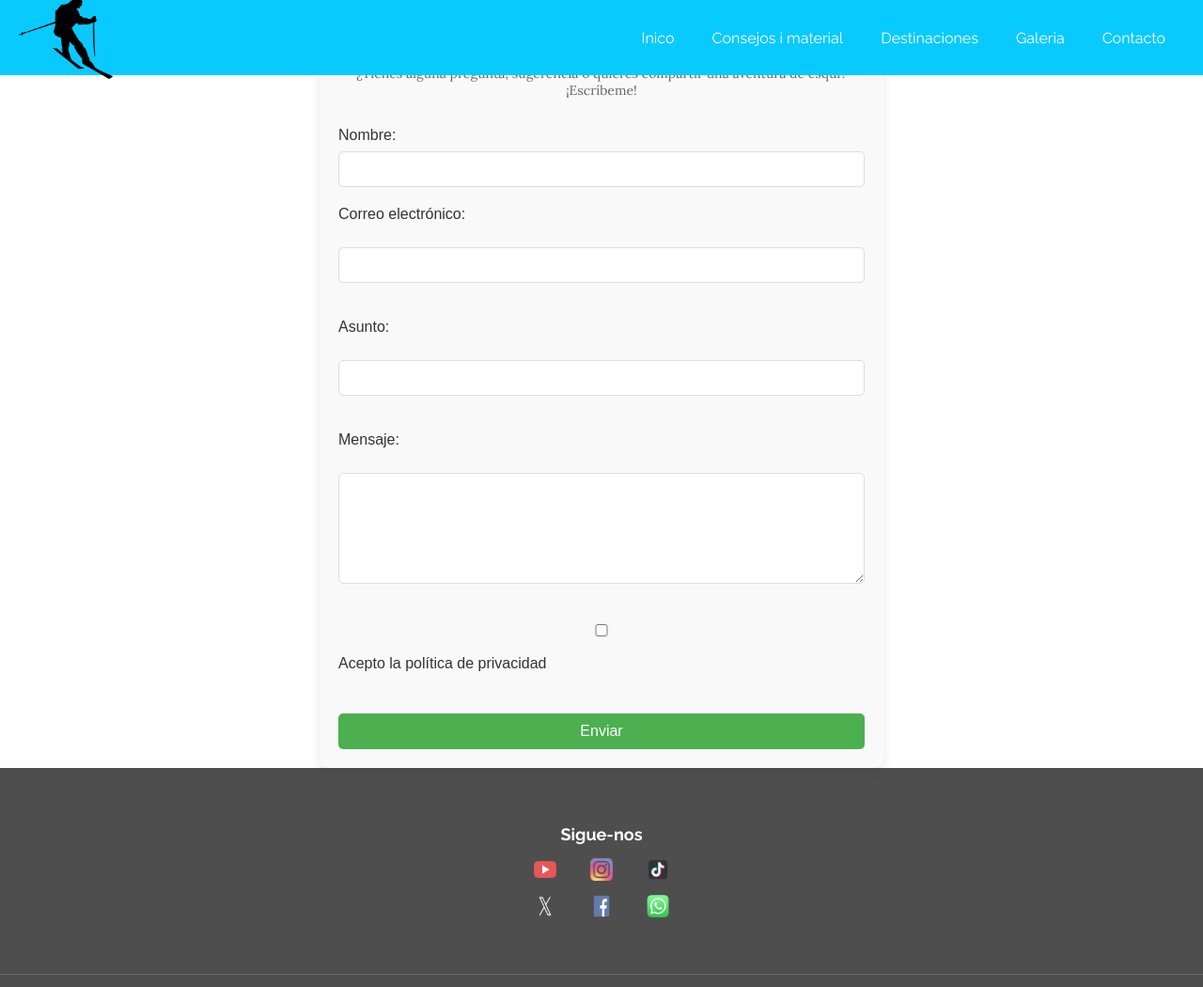
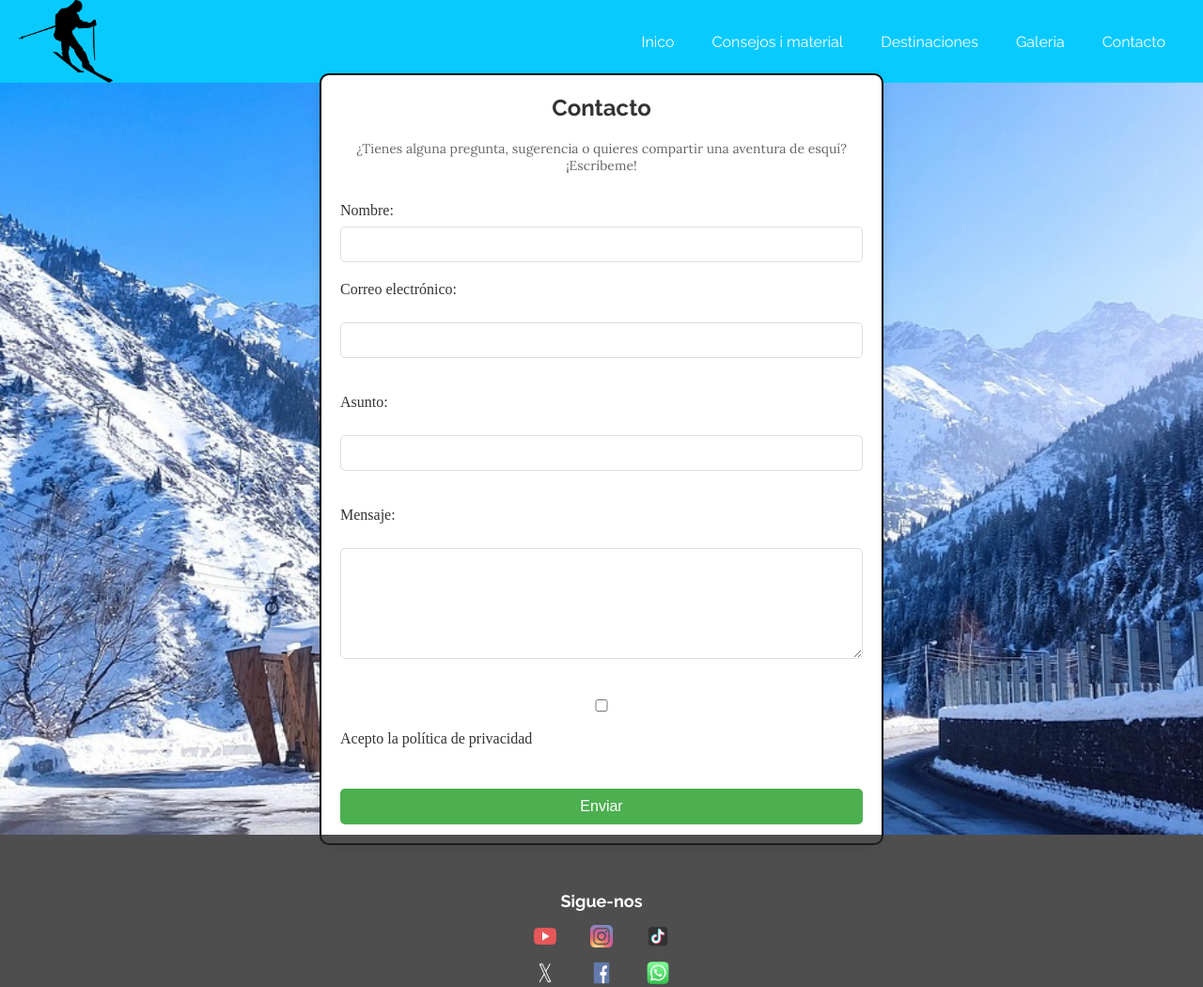
Before and after one commit to pmorilla-04/esqu-, a plain HTML site: page contacte.html in a window 1280 px wide. Shown: the top 1050 px of the page at 94% size. Drawn offline with Linux system fonts and the light colour scheme.

Commit message:
solucionar problemes menu

```diff
--- a/contacte.html
+++ b/contacte.html
@@ -33,8 +33,8 @@
             </ul>
           </nav>
         </header>
-
-    <section class="formulario-contacto">
+    <section class="form">
+    <div class="formulario-contacto">
       <h2>Contacto</h2>
       <p>¿Tienes alguna pregunta, sugerencia o quieres compartir una aventura de esquí? ¡Escríbeme!</p>
 
@@ -66,8 +66,8 @@
           <button type="submit">Enviar</button>
         </form>
 
-    </section>
-
+    </div>
+   </section>
 
 
 
--- a/css/estils.css
+++ b/css/estils.css
@@ -34,10 +34,7 @@ header {
     align-items: center;
     justify-content: space-between;
     padding: 0 20px;
-    position: fixed;
-    z-index: 1000;
-    width: 100%; /* Que ocupi tot l'ample */
-    height: 80px;
+
   }
 
   /* Logo */
@@ -776,16 +773,31 @@ ESTILS PER LA SECCIÓ DE 3 TIPUS D'ESQUI
                 PAGINA CONTACTO
 *****************************************************/
 
-
+.form{
+  background-image: url(../img/fondo-formulari.jpg);
+  background-size: cover;
+  background-position: center;
+  background-repeat: no-repeat;
+  position: relative;
+  height: 100vh;
+  width: 100%;
+  display: flex;
+  justify-content: center;
+  align-items: center;
+  padding: 20px;
+  box-sizing: border-box;
+}
 
 .formulario-contacto {
-  background-color: #f9f9f9;
+  background-color: white;
   padding: 40px;
+  border: 2px solid black;
   border-radius: 10px;
   box-shadow: 0 4px 12px rgba(0, 0, 0, 0.1);
   max-width: 600px;
-  margin: 0 auto;
-  font-family: Arial, sans-serif;
+  /*margin: 0 auto;*/
+  width: 90%;
+  box-sizing: border-box;
 }
 
 .formulario-contacto h2 {
```
Also changed, not shown: img/fondo-formulari.jpg (added), 1 other file.
